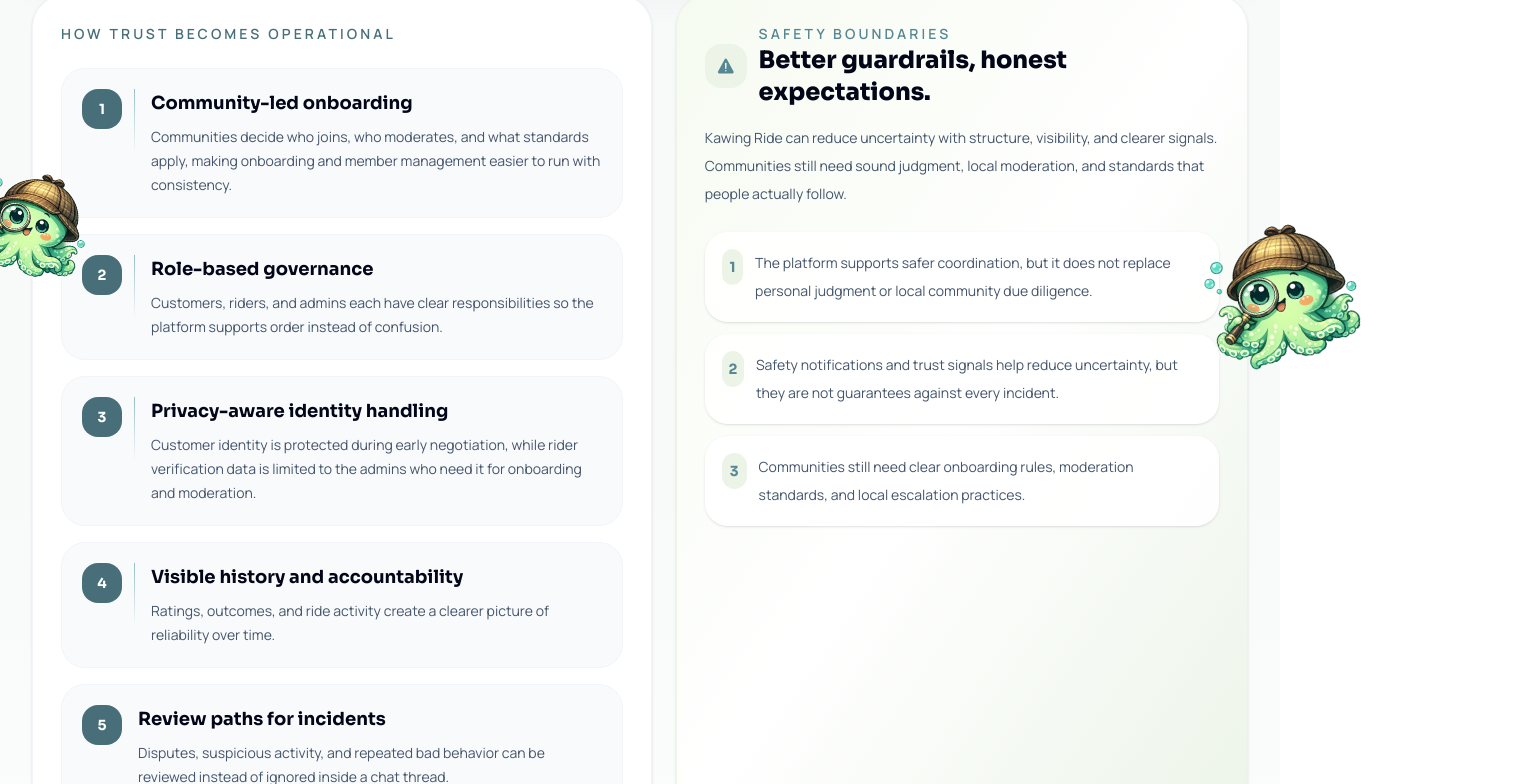
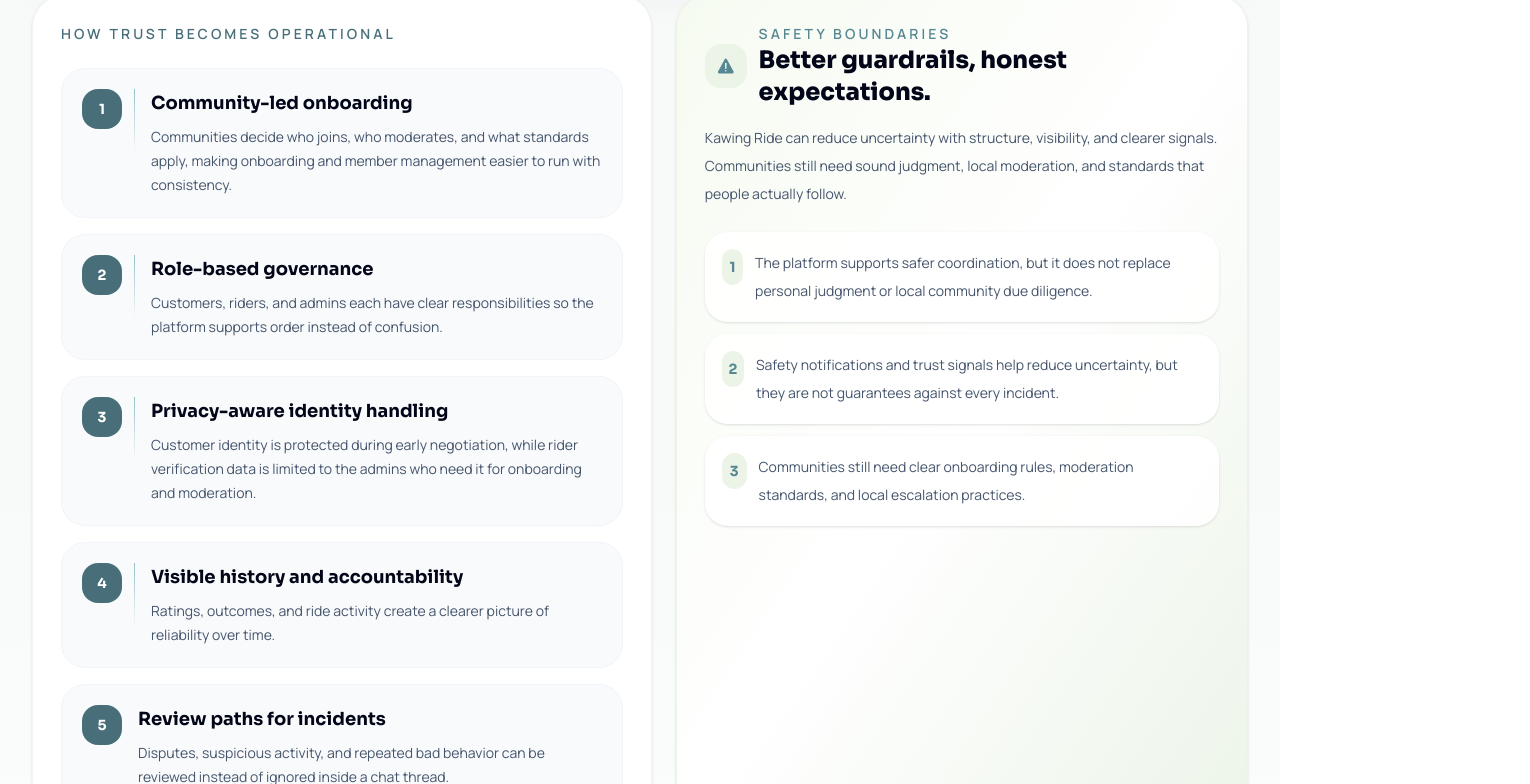
Before and after one commit to kloyaa/kawingride, a Next.js app: page / in a window 1280 px wide. Shown: the part 10051-10835 px from the top of the page, 1530 px wide, since content can reach past the window. Built offline with nearby package versions, Linux system fonts and the light colour scheme; no server answers.

Commit message:
remove kawings

```diff
--- a/components/landing/landing-page.tsx
+++ b/components/landing/landing-page.tsx
@@ -779,17 +779,6 @@ export function LandingPage({ initialTheme = "light" }: LandingPageProps) {
 
               <div className="grid gap-6 xl:grid-cols-[minmax(0,1.04fr)_minmax(0,0.96fr)]">
                 <Reveal className="relative rounded-[2rem] border border-slate-100 bg-white p-6 shadow-sm dark:border-slate-800 dark:bg-slate-900 sm:p-7">
-                  <div className="pointer-events-none absolute -left-5 -top-7 w-14 rotate-[14deg] sm:-left-6 sm:-top-8 sm:w-18 lg:-left-20 lg:top-40 lg:w-38">
-                    <div className="kawing-float kawing-float-soft kawing-float-delay-1">
-                      <Image
-                        src="/images/kawing-detective.png"
-                        alt=""
-                        width={264}
-                        height={264}
-                        className="h-auto w-full object-contain"
-                      />
-                    </div>
-                  </div>
                   <p className="text-sm font-semibold uppercase tracking-[0.22em] text-brand-700 dark:text-brand-300">
                     How trust becomes operational
                   </p>
@@ -819,17 +808,6 @@ export function LandingPage({ initialTheme = "light" }: LandingPageProps) {
                 </Reveal>
 
                 <Reveal delay={0.08} className="relative rounded-[2rem] border border-amber-100 bg-gradient-to-br from-amber-50 via-white to-brand-50 p-6 shadow-sm dark:border-amber-500/20 dark:from-amber-500/10 dark:via-slate-900 dark:to-brand-500/10 sm:p-7">
-                  <div className="pointer-events-none absolute -right-24 -bottom-6 w-18 -rotate-[15deg] sm:-right-6 sm:-bottom-8 sm:w-22 lg:-right-50 lg:top-52 lg:w-50">
-                    <div className="kawing-float kawing-float-slow kawing-float-delay-2">
-                      <Image
-                        src="/images/kawing-detective.png"
-                        alt=""
-                        width={212}
-                        height={212}
-                        className="h-auto w-full object-contain"
-                      />
-                    </div>
-                  </div>
                   <div className="flex items-center gap-3">
                     <span className="inline-flex h-11 w-11 items-center justify-center rounded-2xl bg-amber-100 text-amber-700 dark:bg-amber-500/10 dark:text-amber-300">
                       <Icon name="warning" className="h-5 w-5" />
```
